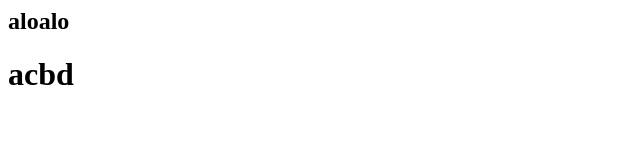
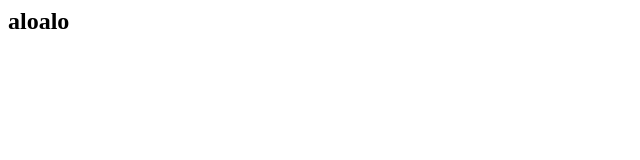
Before and after one commit to linhbui2309/git-demo-gia-linh, a plain HTML site: page index.html in a window 1280 px wide. Shown: the whole page, without its empty margins (0-640 px from the left). Drawn offline with Linux system fonts and the light colour scheme.

Commit message:
Revert "Update index.html"

```diff
--- a/index.html
+++ b/index.html
@@ -1,2 +1 @@
 <h2>aloalo</h2>
-<h1> acbd </h1>
```
